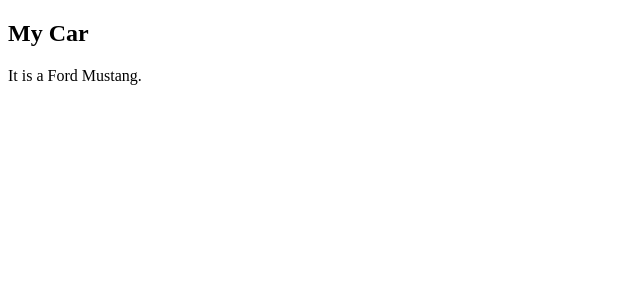
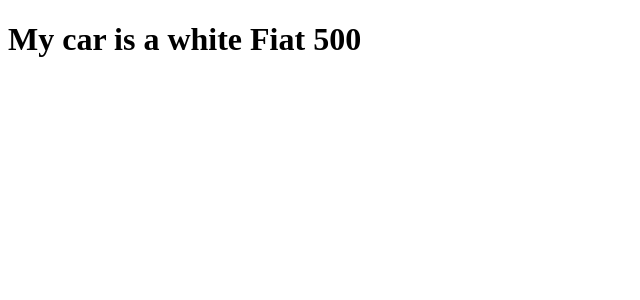
Before and after one commit to Aditya-2511/React_Practice, a React (Vite) app: page / in a window 1280 px wide. Shown: the top 300 px of the page, without its empty margins (0-640 px from the left). Built offline with nearby package versions, Linux system fonts and the light colour scheme.

Commit message:
jsx expressions

```diff
--- a/src/main.jsx
+++ b/src/main.jsx
@@ -1,13 +1,15 @@
 import { createRoot } from 'react-dom/client'
 
 function Car() {
-  const brand = "Ford";
-  const model = "Mustang";
+  const myobj = {
+    name: "Fiat",
+    model: "500",
+    color: "white"
+  };
 
   return (
     <>
-      <h2>My Car</h2>
-      <p>It is a {brand} {model}.</p>
+      <h1>My car is a {myobj.color} {myobj.name} {myobj.model}</h1>
     </>
   );
 }
```
